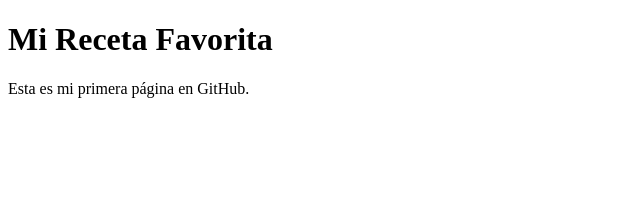
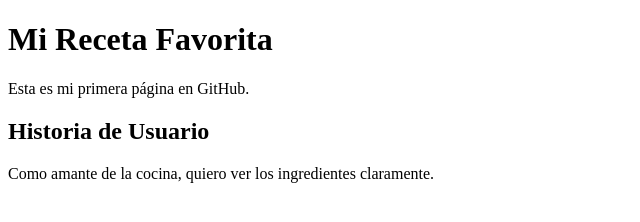
Before and after one commit to mafeteheranbernett/mi-receta, a plain HTML site: page index.html in a window 1280 px wide. Shown: the whole page, without its empty margins (0-640 px from the left). Drawn offline with Linux system fonts and the light colour scheme.

Commit message:
Añado historia de usuario

```diff
--- a/index.html
+++ b/index.html
@@ -6,5 +6,7 @@
 <body>
   <h1>Mi Receta Favorita</h1>
   <p>Esta es mi primera página en GitHub.</p>
+<h2>Historia de Usuario</h2>
+<p>Como amante de la cocina, quiero ver los ingredientes claramente.</p>
 </body>
 </html>
```
